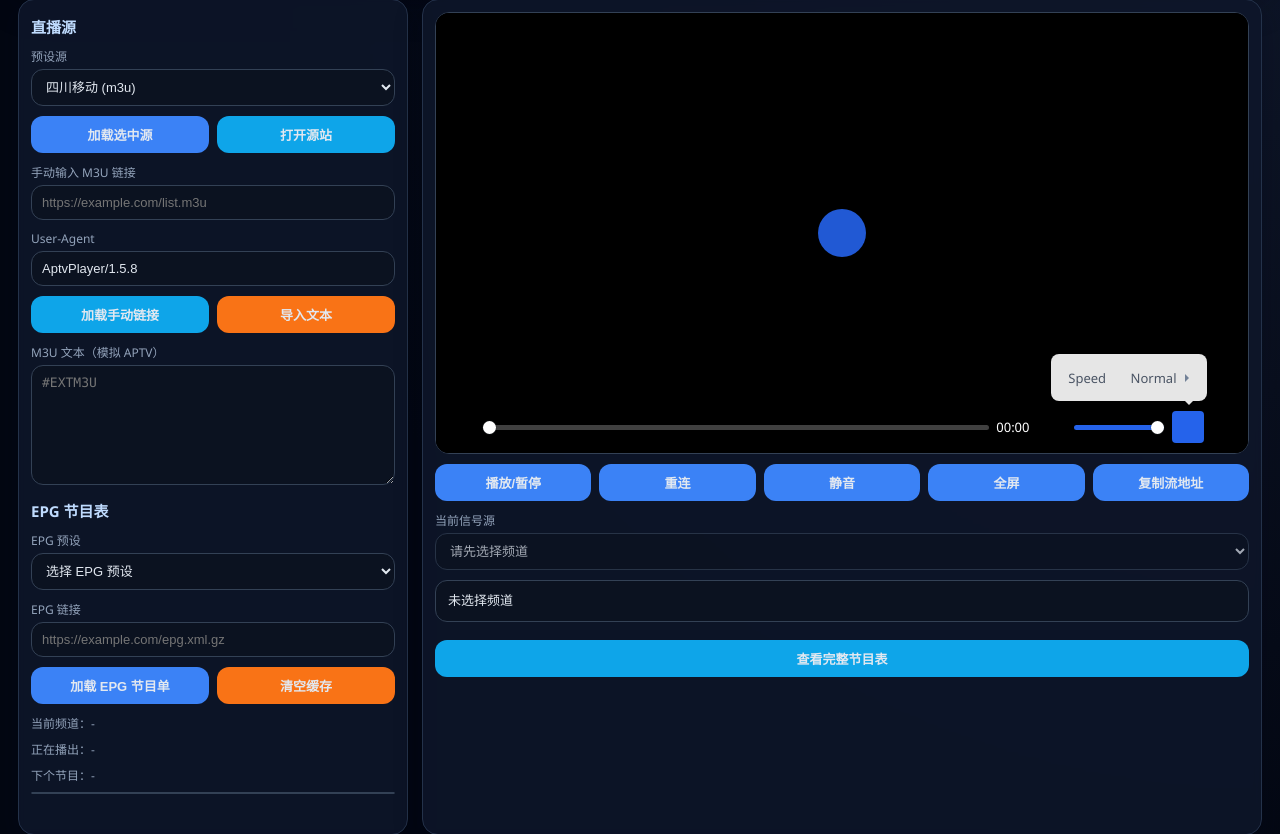
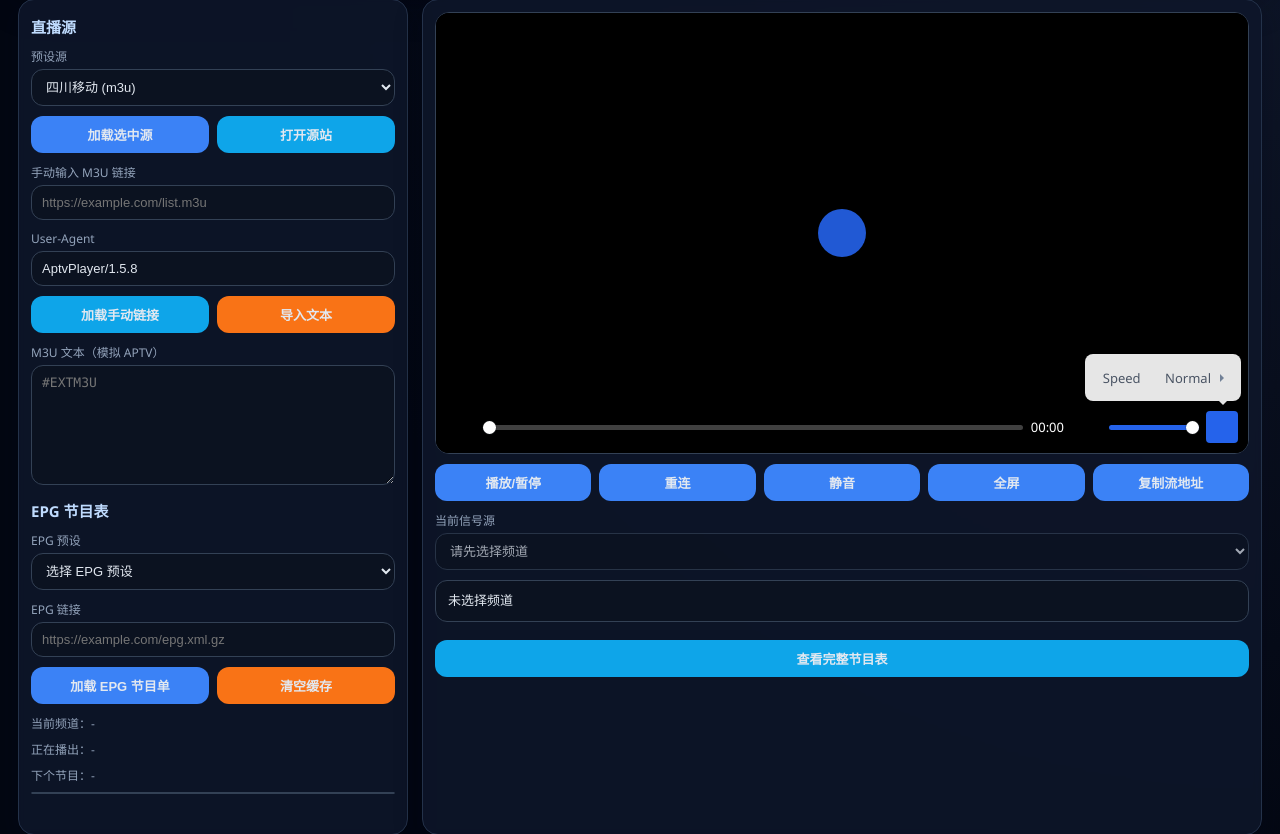
Before and after one commit to liu294100/pytoolkit, a Flask app: page / in a window 1280 px wide, after a click on "Settings". Shown: the part 132-966 px from the top of the page. Run offline with Flask 3, Linux system fonts and the light colour scheme.

Commit message:
Update style.css

```diff
--- a/iptv/static/css/style.css
+++ b/iptv/static/css/style.css
@@ -634,6 +634,11 @@ video {
     --plyr-color-main: #2563eb;
 }
 
+/* 隐藏 Plyr 自带的全屏按钮，使用自定义按钮 */
+.plyr__control[data-plyr="fullscreen"] {
+    display: none !important;
+}
+
 @media (max-width: 1420px) {
     .layout {
         grid-template-columns: 390px 1fr;
```
